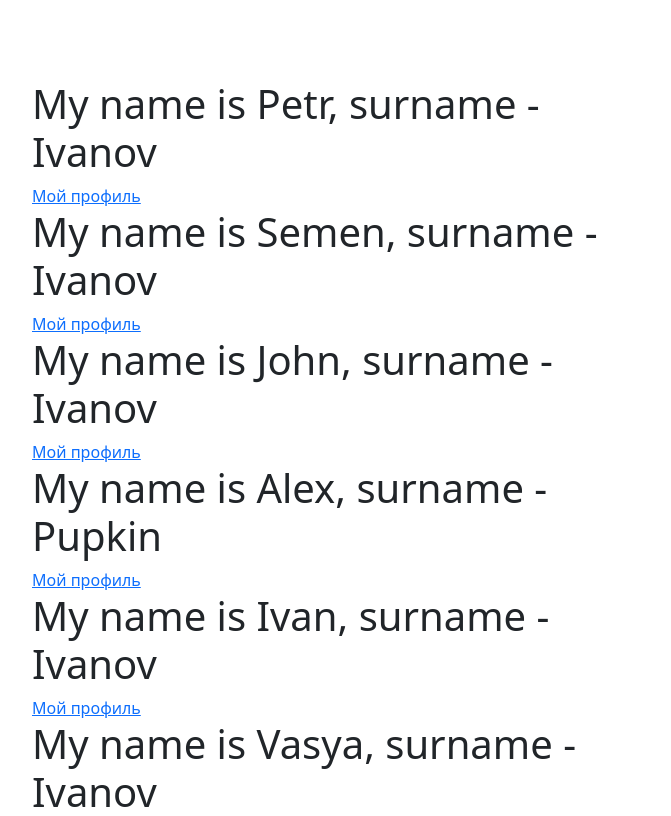
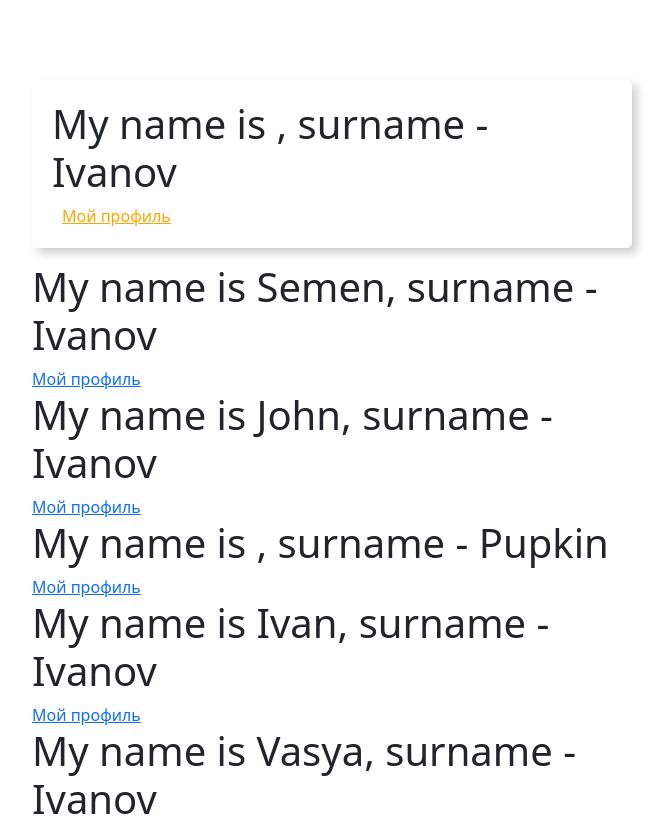
Before and after one commit to Daiver500/udemy-education-react, a React (Create React App) app in the folder props/: page / in a window 1280 px wide. Shown: the top 816 px of the page, without its empty margins (308-979 px from the left). Built offline with nearby package versions, Linux system fonts and the light colour scheme.

Commit message:
Small changes to components

```diff
--- a/props/src/App.js
+++ b/props/src/App.js
@@ -23,11 +23,11 @@ const WhoAmIFirst = ({name, surname, link}) => {               // аргумен
 }
 
 
-const WhoAmI = ({name, surname, link}) => {               // аргумент props(либо через деструктуризацию {name, surname, link}), это объект и мы передаем данные в него, функция используется как шаблон
+const WhoAmI = ({name, surname, link, className}) => {               // аргумент props(либо через деструктуризацию {name, surname, link}), это объект и мы передаем данные в него, функция используется как шаблон
   return (
     <div>
       <h1>My name is {name.firstName}, surname - {surname}</h1>
-      <a href={link}>Мой профиль</a>
+      <a className = {className} href = {link} >Мой профиль</a>
     </div>
   )
 }
@@ -84,15 +84,22 @@ function App() {
     //<Fragment>                                                           {/** на fragment можно заменить лишние элементы, к примеру <div></div> */}
     // <div className="App">
     <Wrapper>
-       <WhoAmIFirst name="Petr" surname="Ivanov" link="facebook.com"></WhoAmIFirst>
+
+       <EmptyItem active> <WhoAmI name="Petr" surname="Ivanov" link="facebook.com" className="test"></WhoAmI> </EmptyItem>
+
        <WhoAmIFirst name="Semen" surname="Ivanov" link="facebook.com"></WhoAmIFirst>
+
        <WhoAmI name={{firstName: "John"}} surname="Ivanov" link="facebook.com"></WhoAmI>    {/*объект props будет формироваться из тех атрибутов, по сути это и есть props
-       , что мы будем передавать в компонент, значения не изменяемые, чтобы это сделать надо полностью пересоздать компонент, передаваться может все, что угодно */}
-       <WhoAmI name={{firstName: "Alex"}} surname="Pupkin" link="vk.com"></WhoAmI>
+       , что мы будем передавать в компонент, значения не изменяемые (только чтение), чтобы это сделать надо полностью пересоздать компонент, передаваться может все, что угодно */}
+
+       <WhoAmI name="Alex" surname="Pupkin" link="vk.com"></WhoAmI>
+
        <WhoAmINext name={() => {return "Ivan"}} surname="Ivanov" link="facebook.com"></WhoAmINext>
        <WhoAmINext name={() => {return "Vasya"}} surname="Ivanov" link="facebook.com"></WhoAmINext>
+
        <WhoAmIClass name="T800" surname="Ivanov" link="facebook.com"></WhoAmIClass>            {/* props изменить динамически нельзя!!! */}
        <WhoAmIClass name="T1000" surname="Pupkin" link="facebook.com"></WhoAmIClass>
+
     </Wrapper>
     //</div>
     // </Fragment>
```
